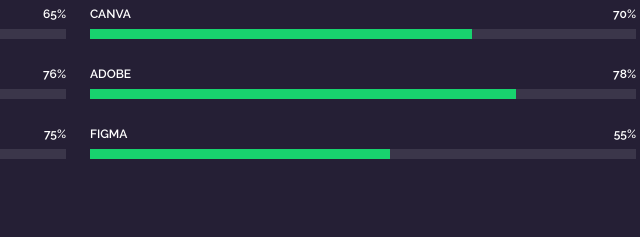
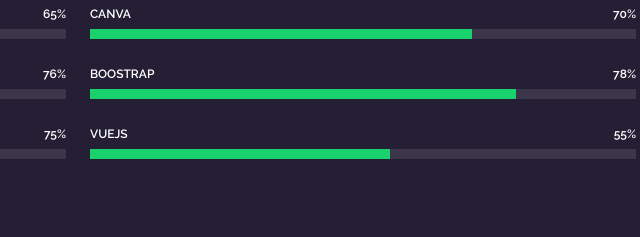
Before and after one commit to jhonluigudes/JhonluiGUDES.github.io, a plain HTML site: page about.html in a window 1280 px wide. Shown: the part 1239-1476 px from the top of the page, 562-1202 px from the left. Drawn offline with Linux system fonts and the light colour scheme.

Commit message:
Update about.html

```diff
--- a/about.html
+++ b/about.html
@@ -185,14 +185,14 @@
             </div><!-- End Skills Item -->
 
             <div class="progress">
-              <span class="skill"><span>ADOBE</span> <i class="val">78%</i></span>
+              <span class="skill"><span>BOOSTRAP</span> <i class="val">78%</i></span>
               <div class="progress-bar-wrap">
                 <div class="progress-bar" role="progressbar" aria-valuenow="78" aria-valuemin="0" aria-valuemax="100"></div>
               </div>
             </div><!-- End Skills Item -->
 
             <div class="progress">
-              <span class="skill"><span>FIGMA</span> <i class="val">55%</i></span>
+              <span class="skill"><span>VUEJS</span> <i class="val">55%</i></span>
               <div class="progress-bar-wrap">
                 <div class="progress-bar" role="progressbar" aria-valuenow="55" aria-valuemin="0" aria-valuemax="100"></div>
               </div>
```
